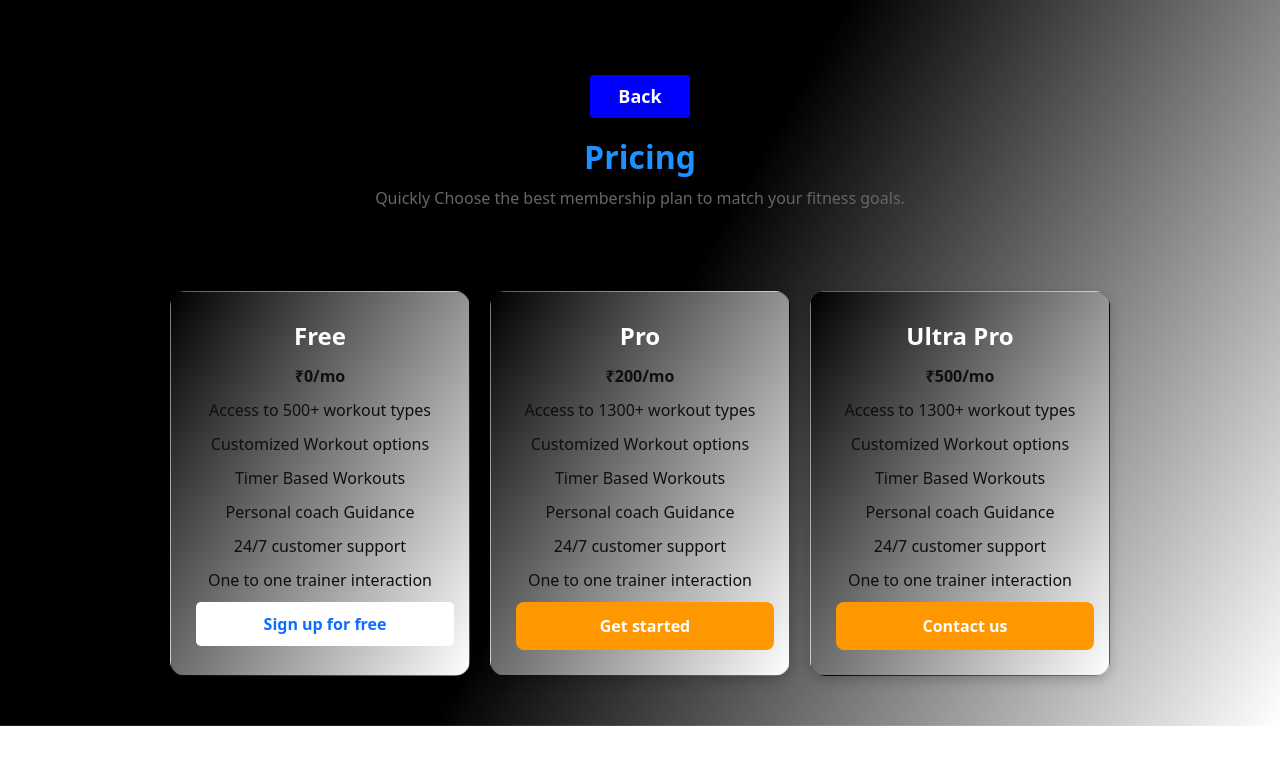
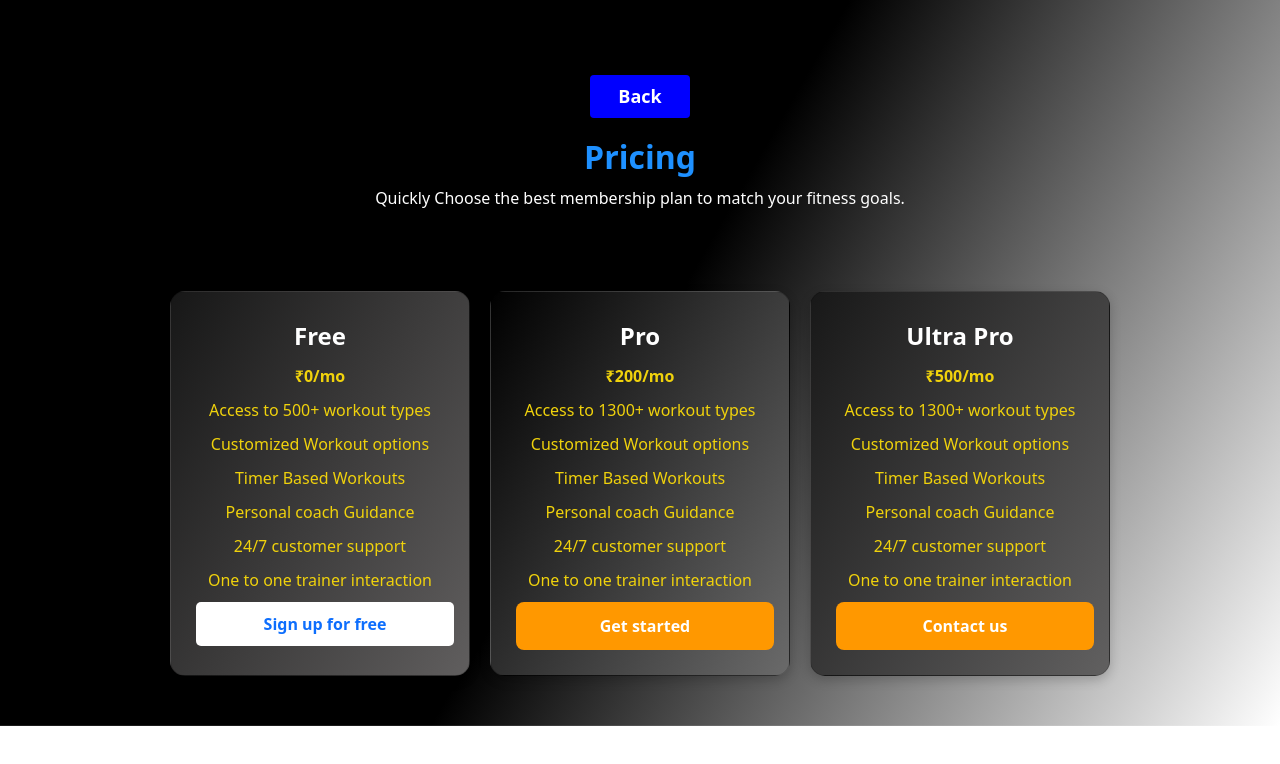
Before and after one commit to 20A91A04M5/Nfx-frc, a React (Vite) app: page /prices in a window 1280 px wide. Shown: the top 764 px of the page. Built offline with nearby package versions, Linux system fonts and the light colour scheme.

Commit message:
Update Package.css
added styling

```diff
--- a/src/Nfxcomponents/Packages/Package.css
+++ b/src/Nfxcomponents/Packages/Package.css
@@ -15,7 +15,7 @@
 
 .pricing-header p {
   font-size: 1rem;
-  color: #666;
+  color: #fff;
 }
 
 
@@ -28,7 +28,7 @@
 }
 
 .card {
-  background: linear-gradient(120deg,black,white);
+  background: linear-gradient(120deg,rgb(23, 23, 23),rgb(96, 94, 94));
   padding: 20px;
   border-radius: 15px;
   width: 300px;
@@ -43,7 +43,7 @@
 }
 
 .card p {
-  color: #0f0f0f;
+  color: #f0d20c;
   font-size: 1rem;
   margin: 5px 0;
 }
@@ -54,11 +54,11 @@
 }
 
 .pro {
-  background: linear-gradient(120deg,black,white);
+  background: linear-gradient(120deg,black,rgb(106, 106, 106));
 }
 
 .ultra-pro {
-  background: linear-gradient(120deg,black,white);
+  background: linear-gradient(120deg,rgb(24, 24, 24),rgb(97, 96, 96));
 }
 
 
```
